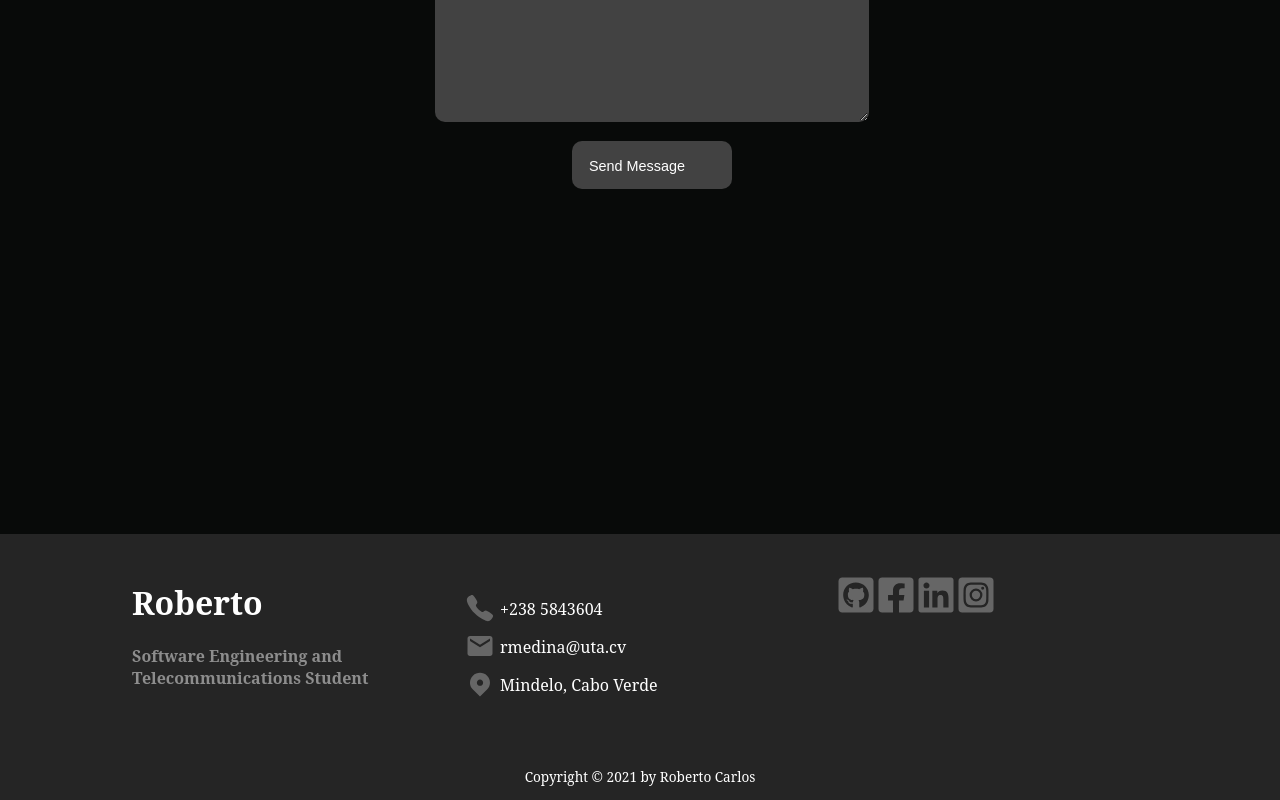
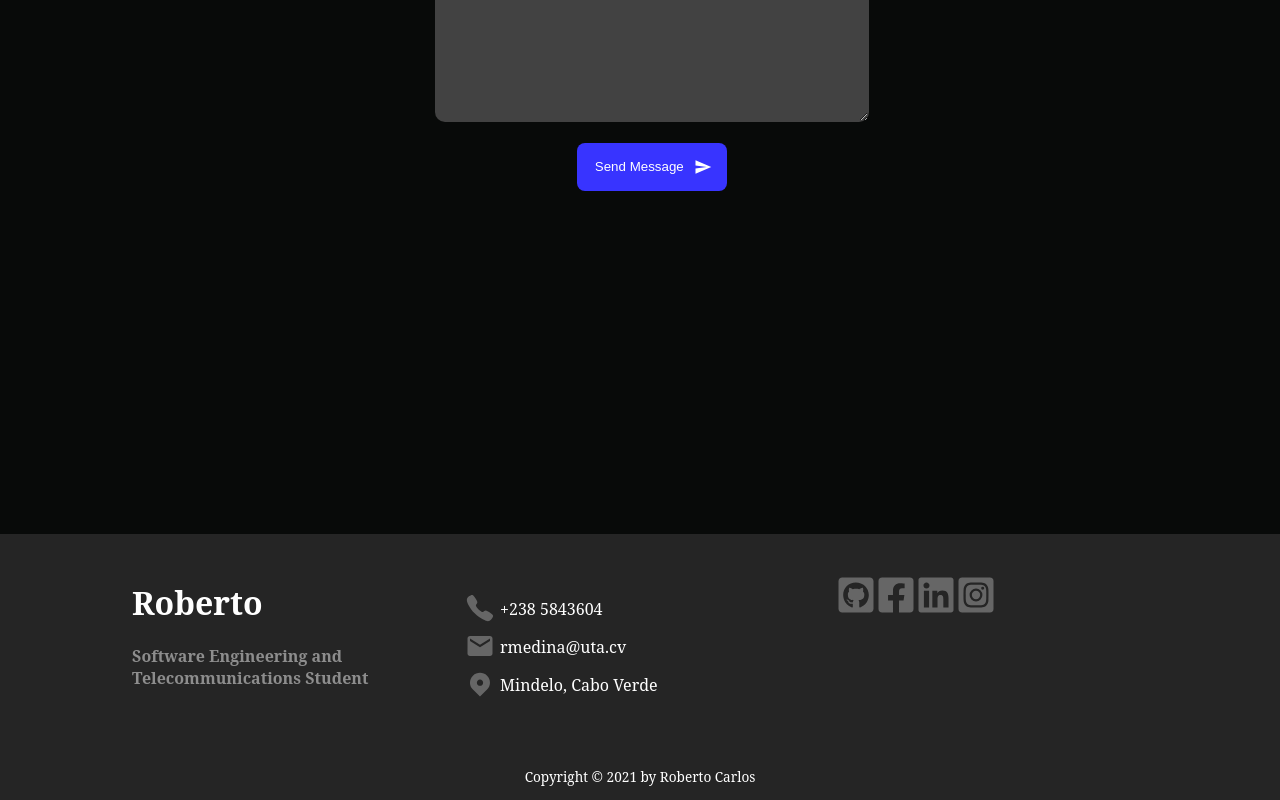
Before and after one commit to robertocarlosmedina/portfolio, a React (Create React App) app: page / in a window 1280 px wide. Shown: the part 5578-6378 px from the top of the page. Built offline with nearby package versions, Linux system fonts and the light colour scheme.

Commit message:
Styling the send message button.
Also testing the emailjs.

```diff
--- a/src/components/pages/ContactMe.js
+++ b/src/components/pages/ContactMe.js
@@ -42,9 +42,9 @@ const ContactMe = () =>{
       })
       if(allValidInput){
         emailjs.sendForm(
-              'service_pw8wq3k',
-              'template_5ht0lgo',event.target,
-              'user_1oyk9dgCbiScnLjxFWz2W').then(res=>{
+              'service_a2le9ek',
+              'template_v9rnymc',event.target,
+              'user_uXJdxtbEIp7P2PsuI7M1Z').then(res=>{
                 console.log(res)
               }).catch(err=>{
                 console.log(err)
@@ -108,11 +108,14 @@ const ContactMe = () =>{
                 </li>
                 <p></p>
                 <li>
+                  <button className="SendMessageButton">
                   <input type="submit"
                           value="Send Message"
-                          className="SendMessageButton"
+                          className="MessageButton"
                           // onClick={sendMessage}
                   />
+                  <MdSend className="SendIcon"/>
+                  </button>
                     {/* Send Message
                     <MdSend className="SendIcon"/> */}
                   {/* </button> */}
--- a/src/components/pages/contactme.css
+++ b/src/components/pages/contactme.css
@@ -54,9 +54,13 @@
 .Footer{
     margin-top: 8rem;
 }
+.ContactForm ul li button input{
+    background-color: transparent;
+    padding: 0rem;
+}
 .SendMessageButton{
     margin-top: -1rem;
-    width: 10rem;
+    width: 9.4rem;
     height: 3rem;
     text-align: left;
     padding-left: 1rem;
```
